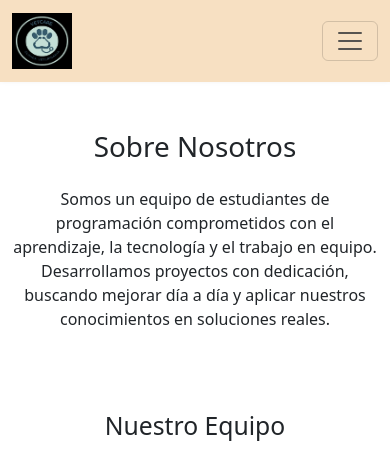
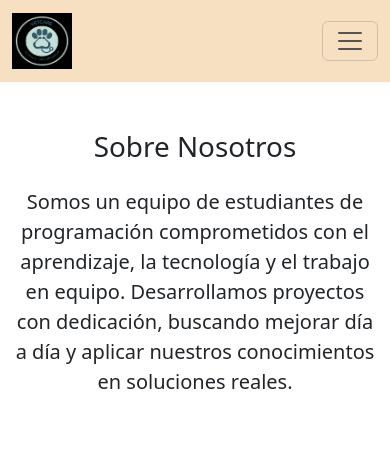
Before and after one commit to jero286/VET-FRONTEND, a React (Vite) app: page /acercaDeNosotros in a window 390 px wide. Shown: the top 463 px of the page. Built offline with nearby package versions, Linux system fonts and the light colour scheme; no server answers.

Commit message:
Se arregla responsive en la página AcercaDeNosotros. El texto de presentación estaba envuelto en una etiqueta p dentro de otra p. Esto causaba un error de arbol DOM incorrecto.

```diff
--- a/src/paginas/AcercaDeNosotros.jsx
+++ b/src/paginas/AcercaDeNosotros.jsx
@@ -8,14 +8,15 @@ const SobreNosotros = () => {
       <h1 className="text-center mb-4">Sobre Nosotros</h1>
 
       <Row className="mb-5">
-        <Col className="d-flex align-items-center">
-          <p>
-            <p className="text-center">
-              Somos un equipo de estudiantes de programación comprometidos con
-              el aprendizaje, la tecnología y el trabajo en equipo.
-              Desarrollamos proyectos con dedicación, buscando mejorar día a día
-              y aplicar nuestros conocimientos en soluciones reales.
-            </p>
+        <Col className="d-flex justify-content-center">
+          <p
+            className="lead fs-5 text-center text-md-start mx-auto mb-4"
+            style={{ maxWidth: "700px" }}
+          >
+            Somos un equipo de estudiantes de programación comprometidos con el
+            aprendizaje, la tecnología y el trabajo en equipo. Desarrollamos
+            proyectos con dedicación, buscando mejorar día a día y aplicar
+            nuestros conocimientos en soluciones reales.
           </p>
         </Col>
       </Row>
```
